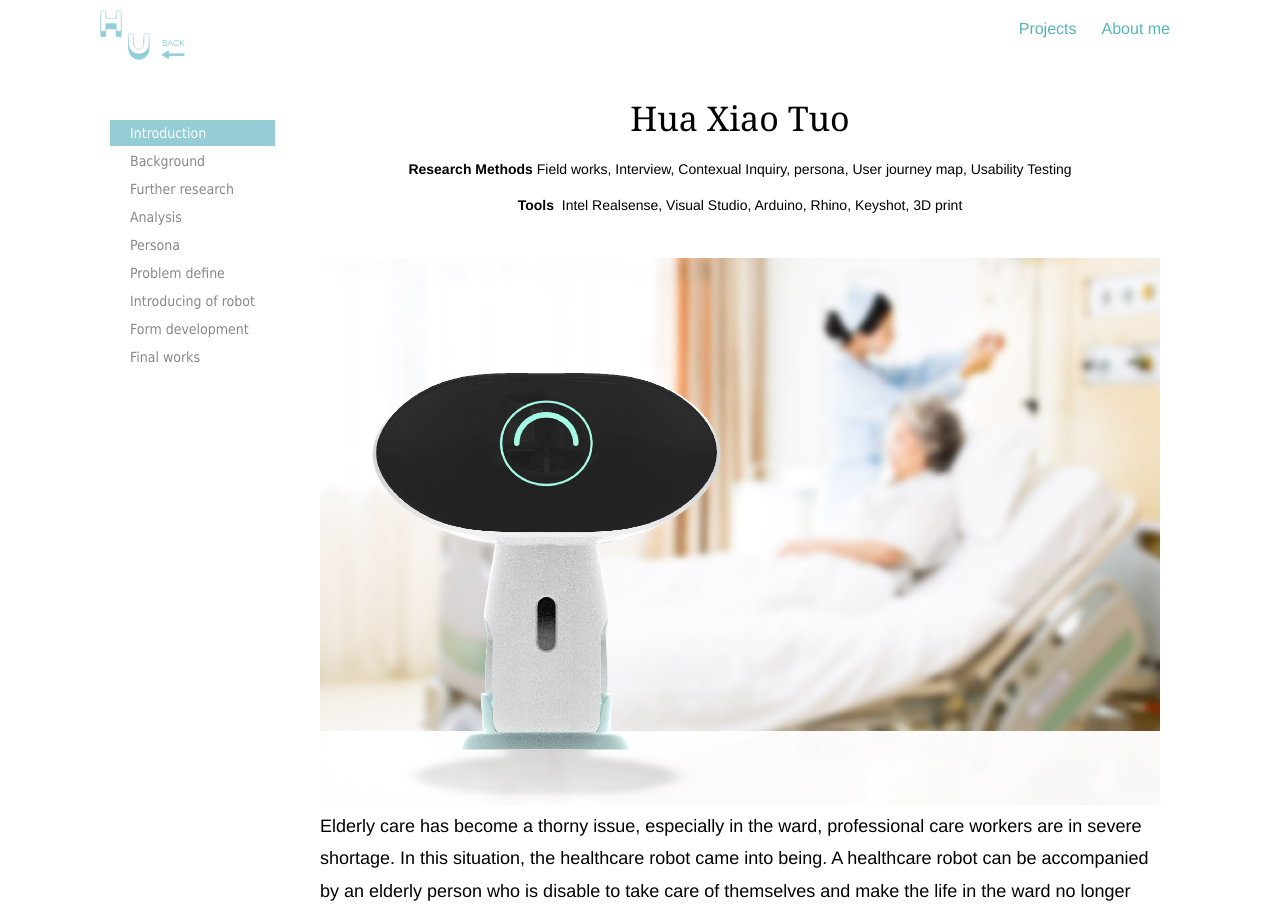
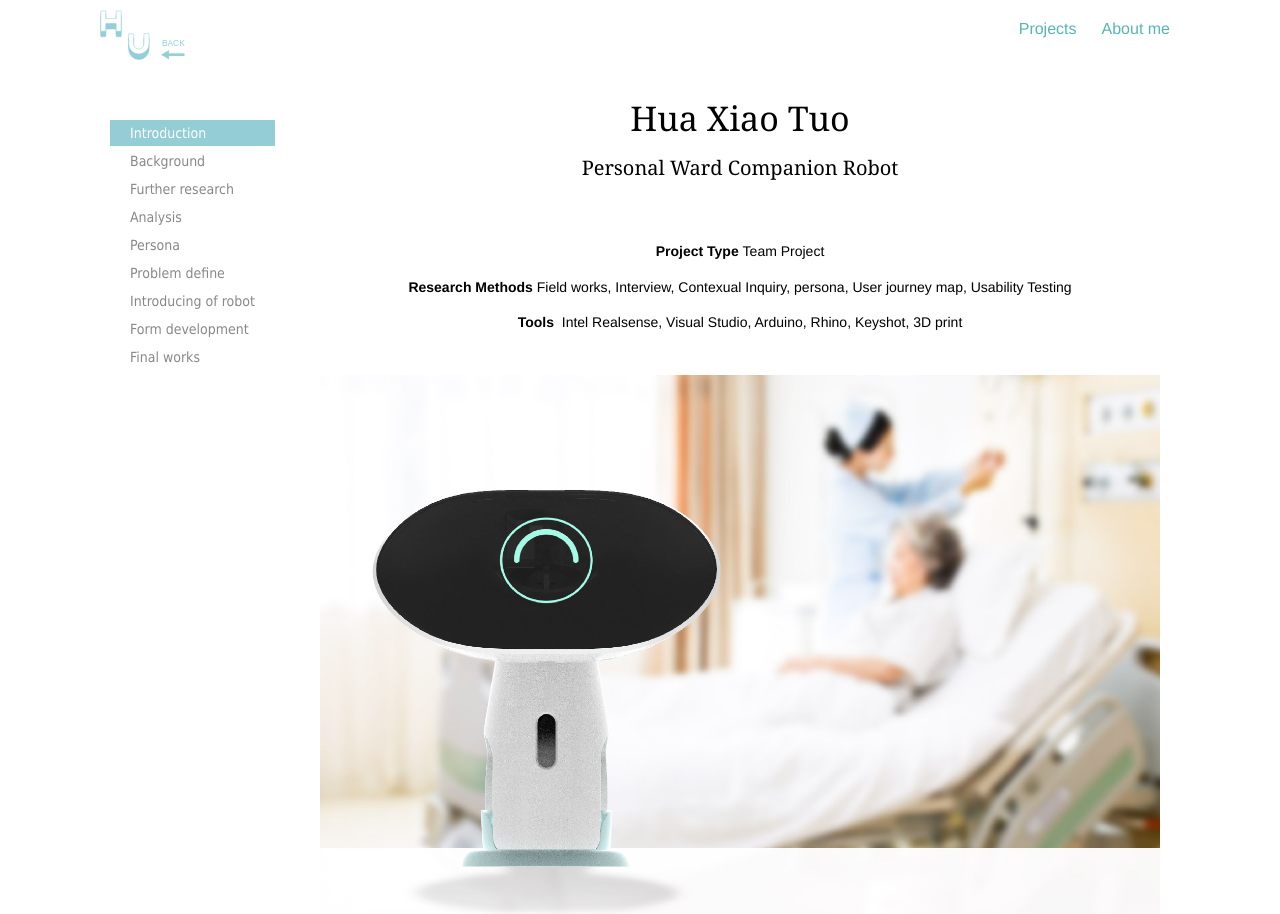
Before and after one commit to yuanyuanhu96/Potfolio-Archive, a Jekyll site: the page projects/hxt.html, which Jekyll copies as it is, in a window 1280 px wide and 1400 px high. Shown: the top 914 px of the window. Built offline with Jekyll 4.4.1, drawn with Linux system fonts in a browser that asks for light colours.

Commit message:
Updated Project info personal/team

```diff
--- a/CSS/projects.css
+++ b/CSS/projects.css
@@ -491,6 +491,13 @@ a.NaviProject:hover {
   font-size: 14px;
 }
 
+.post-wrapper .post-type {
+  margin-bottom: 10px;
+  text-align: center;
+  color: #000;
+  font-size: 14px;
+}
+
 .post-wrapper .post-methods {
   margin-bottom: 10px;
   text-align: center;
@@ -504,6 +511,8 @@ a.NaviProject:hover {
   margin-bottom: 40px;
   color: #000;
 }
+
+
 
 @media screen and (max-width: 767px) {
   .post-wrapper .post-date {
--- a/projects/hxt.html
+++ b/projects/hxt.html
@@ -55,6 +55,9 @@
 
             <div class="post-wrapper">
                 <h1 class="post-title"> Hua Xiao Tuo </h1>
+                                <div class="post-sub-title">Personal Ward Companion Robot</div>
+
+                <p class="post-type"><b>Project Type </b>Team Project</p>
 
                 <p class="post-methods"><b>Research Methods&nbsp</b>Field works, Interview, Contexual Inquiry, persona, User journey map, Usability Testing</p>
                 <p class="post-tools"><b>Tools&nbsp </b>Intel Realsense, Visual Studio, Arduino, Rhino, Keyshot, 3D print</p>
--- a/projects/ticket.html
+++ b/projects/ticket.html
@@ -54,6 +54,7 @@
             <div class="post-wrapper">
                 <h1 class="post-title"> Right Time </h1>
                 <div class="post-sub-title">Suggestions, Navigation, and Assistance for Settling Tickets</div>
+                <p class="post-type"><b>Project Type </b>Team Project</p>
 
                 <p class="post-methods"><b>Research Methods&nbsp</b> literature review, Interview, Case study, Prototyping, Tesing</p>
                 <p class="post-tools"><b>Tools&nbsp </b>Figma, Illustrator</p>
--- a/projects/wasa.html
+++ b/projects/wasa.html
@@ -53,6 +53,7 @@
                 <h1 class="post-title"> WEAVING </h1>
                 <div class="post-sub-title"> A Designer Community for Skill Development</div>
 
+                <p class="post-type"><b>Project Type </b>Personal Project</p>
                 <p class="post-methods"><b>Research Methods&nbsp</b> Interview, Observation, Survey, Persona, User Journey, Usability Test</p>
                 <p class="post-tools"><b>Tools&nbsp </b>Sketch, Axure</p>
 
--- a/projects/yootopia.html
+++ b/projects/yootopia.html
@@ -53,6 +53,8 @@
             <div class="post-wrapper">
                 <h1 class="post-title"> Yootopia </h1>
                 <div class="post-sub-title">Gender-neutral Gaming Platform for Kids and Parents</div>
+                       <p class="post-type"><b>Project Type </b>Personal Project</p>
+
                 <p class="post-methods"><b>Research Methods&nbsp</b> literature review, Interview, Case study, Usability text</p>
                 <p class="post-tools"><b>Tools&nbsp </b>Illustrator, Axure</p>
 
```
